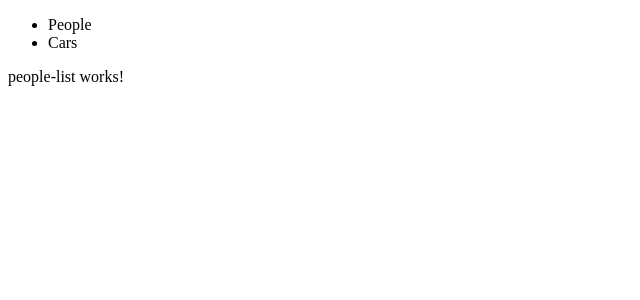
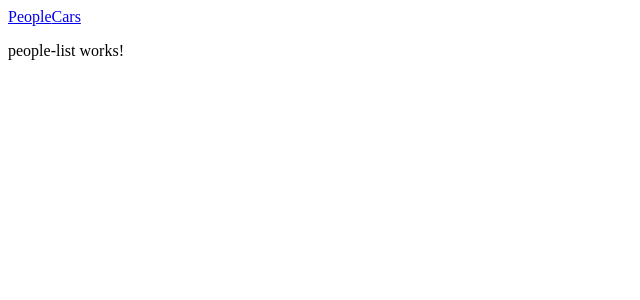
Before and after one commit to FedericoTudini/esercizio-node, an Angular app: page /people in a window 1280 px wide. Shown: the top 300 px of the page, without its empty margins (0-640 px from the left). Built offline with nearby package versions, Linux system fonts and the light colour scheme.

Commit message:
fix: add routermodule to navbar

```diff
--- a/src/app/components/navbar/navbar.component.html
+++ b/src/app/components/navbar/navbar.component.html
@@ -1,6 +1,4 @@
-<nav>
-    <ul>
-      <li><a routerLink="/people">People</a></li>
-      <li><a routerLink="/cars">Cars</a></li>
-    </ul>
-  </nav>
+<div>
+  <a routerLink="/people">People</a>
+  <a routerLink="/cars">Cars</a>
+</div>
--- a/src/app/components/navbar/navbar.component.ts
+++ b/src/app/components/navbar/navbar.component.ts
@@ -1,9 +1,10 @@
 import { Component } from '@angular/core';
+import { RouterModule } from '@angular/router';
 
 @Component({
   selector: 'app-navbar',
   standalone: true,
-  imports: [],
+  imports: [RouterModule],
   templateUrl: './navbar.component.html',
   styleUrl: './navbar.component.scss'
 })
```
